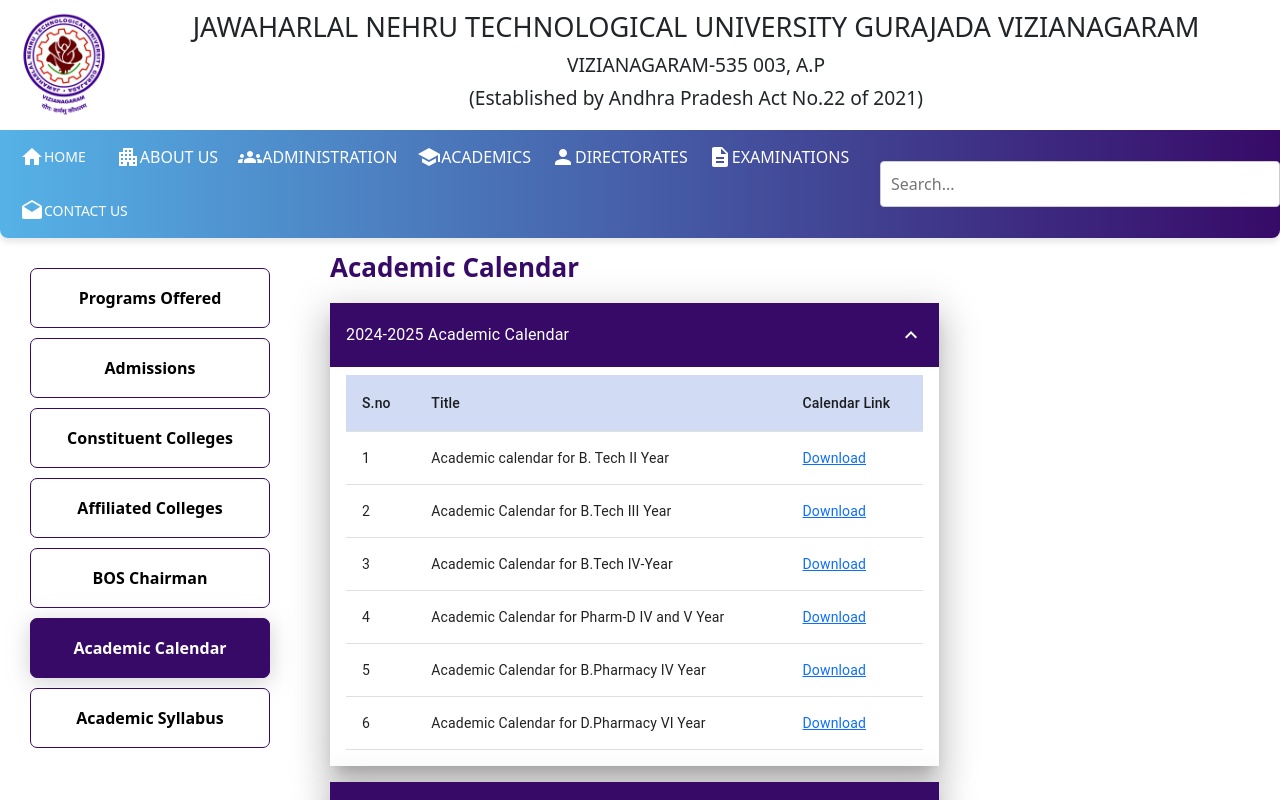
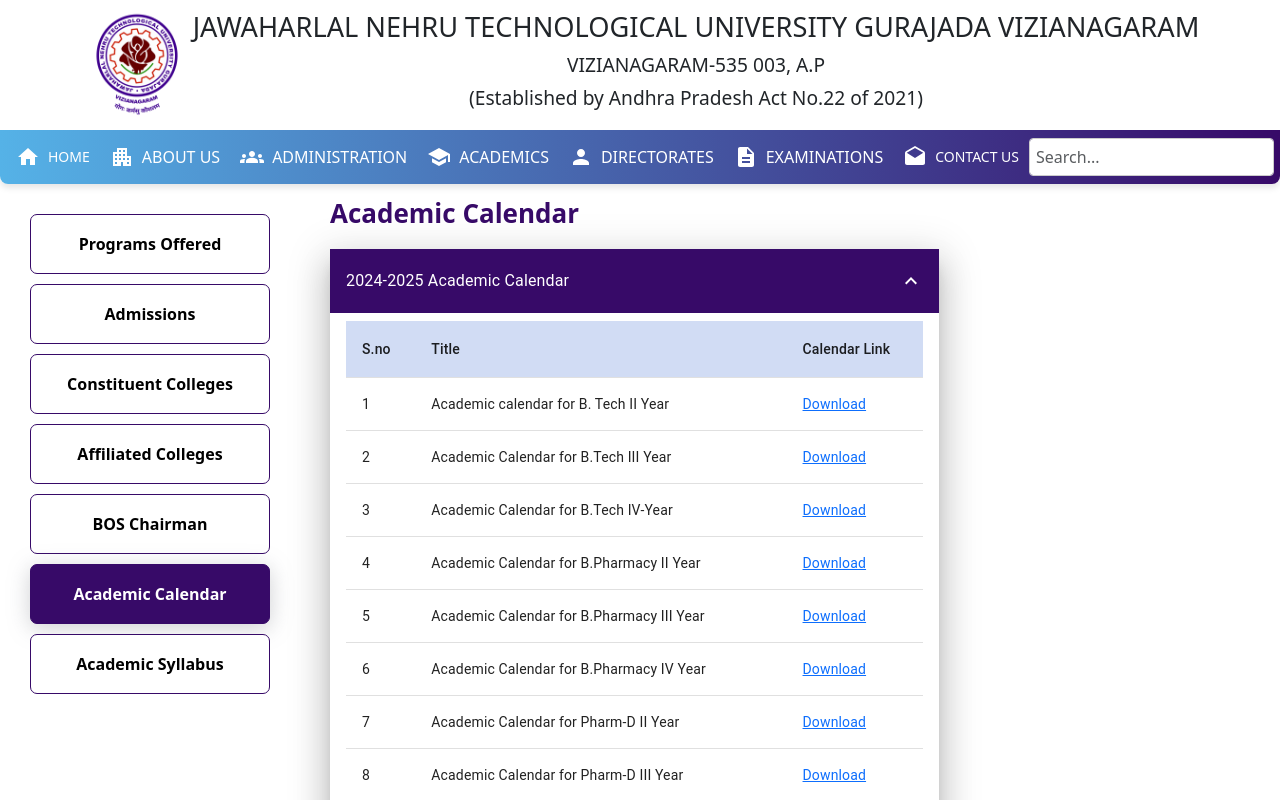
Before and after one commit to Jntu-Gurajada-Vizianagaram/JNTU-GV, a React (Create React App) app: page /academics/Calendar in a window 1280 px wide. Shown: the top 800 px of the page. Built offline with nearby package versions, Linux system fonts and the light colour scheme.

Commit message:
added new academic calenders and modified navbar

```diff
--- a/src/components/HomePage/AboutUsMain/aboutUs.css
+++ b/src/components/HomePage/AboutUsMain/aboutUs.css
@@ -1,6 +1,6 @@
 /* aboutUs.css */
 
-@keyframes float {
+/* @keyframes float {
   0% {
     transform: translateY(0);
   }
@@ -10,7 +10,7 @@
   100% {
     transform: translateY(0);
   }
-}
+} */
 
 .aboutUs {
   background-color: #370b69;
--- a/src/components/HomePage/ImageGallery/ImageGallery.js
+++ b/src/components/HomePage/ImageGallery/ImageGallery.js
@@ -47,7 +47,7 @@
                 alt={`Slide ${image.description}`}
               />
               <Carousel.Caption>
-                <div className="carouselText">{image.description}</div>
+                {/* <div className="carouselText">{image.description}</div> */}
               </Carousel.Caption>
             </Carousel.Item>
           ))}
--- a/src/components/MainPage/NavBar/Academics/Calender/Calender.js
+++ b/src/components/MainPage/NavBar/Academics/Calender/Calender.js
@@ -31,14 +31,33 @@
     },
 
     {
+      Title: "Academic Calendar for B.Pharmacy II Year",
+      pdfLink:
+        "https://drive.google.com/file/d/1nYJsXSxp0cJ1K1KvcR18DZKm5YsB5lIr/view?usp=sharing",
+    },
+    {
+      Title: "Academic Calendar for B.Pharmacy III Year",
+      pdfLink:
+        "https://drive.google.com/file/d/1dper2t-KqHJxOEsj9rlENfS1j-yqPOCa/view?usp=sharing 3rd",
+    },{
+      Title: "Academic Calendar for B.Pharmacy IV Year",
+      pdfLink:
+        "https://drive.google.com/file/d/1krcUXGw7FoLzNy1Q0H6RWaTISO6msCTJ/view?usp=sharing",
+    },
+    {
+      Title: "Academic Calendar for Pharm-D II Year",
+      pdfLink:
+        "https://drive.google.com/file/d/1mGisItZYPdVJJy6IiVNEioLpJwBwzOXJ/view?usp=sharing",
+    },
+    {
+      Title: "Academic Calendar for Pharm-D III Year",
+      pdfLink:
+        "https://drive.google.com/file/d/1RzKC8HrA589vpgQqrFVc75aQEwFbEhph/view?usp=sharing",
+    },
+    {
       Title: "Academic Calendar for Pharm-D IV and V Year",
       pdfLink:
         "https://drive.google.com/file/d/1DbS9SfUlT2BLiWGpNgu24AFKBieSDtWy/view?usp=sharing",
-    },
-    {
-      Title: "Academic Calendar for B.Pharmacy IV Year",
-      pdfLink:
-        "https://drive.google.com/file/d/1krcUXGw7FoLzNy1Q0H6RWaTISO6msCTJ/view?usp=sharing",
     },
     {
       Title: "Academic Calendar for D.Pharmacy VI Year",
--- a/src/components/MainPage/NavBar/Dropdown.css
+++ b/src/components/MainPage/NavBar/Dropdown.css
@@ -47,10 +47,6 @@
   position: relative;
   display: inline-block;
 }
-.drop-icon{
-
-}
-
 .dropdown-content {
   display: none;
   position: absolute;
@@ -92,14 +88,27 @@
   .menu-icon {
     display: flex;
     color: #ffffff;
-    justify-content: flex-start;
-    align-self: flex-start;
+    /* justify-content: space-around;
+    align-self: space-around; */
     padding: 10px;
   }
+.bigSearch{
+  display: none;
+}
+.menu-search{
+  display: flex;
+  flex-direction: row;
+  justify-content:space-between;
+  align-items: center;
+  width: 100%;
+}
 
   .menu-off-options {
     display: none;
   }
+#seach-icon{
+  color: black;
+}
 
   .menu-on-options {
     display: flex;
--- a/src/components/MainPage/NavBar/Header.css
+++ b/src/components/MainPage/NavBar/Header.css
@@ -1,7 +1,9 @@
 .header-container {
   display: flex;
+  flex-direction: row;
+  justify-content: center;
   align-items: center;
-  justify-content: space-between;
+
   background-color: white;
   padding: 0.5rem;
   transition: all 0.3s ease;
@@ -28,7 +30,7 @@
 }
 
 .header-text {
-  flex: 1;
+  /* flex: 1; */
   text-align: center;
   transition: opacity 0.3s ease;
 }
@@ -87,6 +89,6 @@
 }
 @media (max-width: 449px){
   .header-container.scrolled .header-text h1 {
-    font-size: 0.555rem;
+    font-size: 0.55rem;
   }
 }
--- a/src/components/MainPage/NavBar/Header.js
+++ b/src/components/MainPage/NavBar/Header.js
@@ -7,7 +7,7 @@
 
   useEffect(() => {
     const handleScroll = () => {
-      setIsScrolled(window.scrollY > 30);
+      setIsScrolled(window.scrollY > 0);
     };
 
     window.addEventListener("scroll", handleScroll);
--- a/src/components/MainPage/NavBar/NavBar.js
+++ b/src/components/MainPage/NavBar/NavBar.js
@@ -29,12 +29,12 @@
   const dropdownItems = [
     {
       icon: <HomeIcon />,
-      label: "HOME",
+      label: " HOME",
       path: "/",
     },
     {
       icon: <ApartmentIcon />,
-      label: "ABOUT US",
+      label: " ABOUT US",
       path: "/about-us",
       subItems: [
         { label: "About JNTU-GV", path: "/about-us/about-jntugv" },
@@ -44,7 +44,7 @@
     },
     {
       icon: <GroupsIcon />,
-      label: "ADMINISTRATION",
+      label: " ADMINISTRATION",
       path: "/administration",
       subItems: [
         { label: "Chancellor", path: "/administration/chancellor" },
@@ -55,7 +55,7 @@
     },
     {
       icon: <SchoolIcon />,
-      label: "ACADEMICS",
+      label: " ACADEMICS",
       path: "/academics",
       subItems: [
         { label: "Programs offered", path: "/academics/programs-offered" },
@@ -73,7 +73,7 @@
     },
     {
       icon: <PersonIcon />,
-      label: "DIRECTORATES",
+      label: " DIRECTORATES",
       path: "/directorates",
       subItems: [
         { label: "Academic Planning", path: "/directorates/academic-planning" },
@@ -92,7 +92,7 @@
     },
     {
       icon: <DescriptionIcon />,
-      label: "EXAMINATIONS",
+      label: " EXAMINATIONS",
       path: "/examination",
       subItems: [
         {
@@ -132,7 +132,7 @@
     },
     {
       icon: <DraftsIcon />,
-      label: "CONTACT US",
+      label: " CONTACT US",
       path: "/contact-us",
     },
     // Add more dropdown items as needed
@@ -148,9 +148,13 @@
 
   return (
     <nav className="topnav">
-      <div className="menu-icon" onClick={handleMenuToggle}>
-        <MenuIcon />
-        MENU
+      <div className="menu-search">
+        <div className="menu-icon" onClick={handleMenuToggle}>
+          <MenuIcon />MENU
+        </div>
+        <div className="menu-icon" id="seach-icon">
+          <Search />
+        </div>
       </div>
       <div className={menuState ? "menu-on-options" : "menu-off-options"}>
         {dropdownItems.map((item, index) => (
@@ -158,12 +162,12 @@
             <div className="dropbtn">
               {item.subItems ? (
                 <div className="drop-icon d-flex align-items-center">
-                  {item.icon} {item.label}
+                  {item.icon }<span className="ms-2"></span> { item.label}
                 </div>
               ) : (
                 <div className="drop-icon" onClick={handleMenuToggle}>
-                  <Link className="d-flex align-items-center" to={item.path}>
-                    {item.icon} {item.label}
+                  <Link className="px-0 d-flex align-items-center" to={item.path}>
+                    {item.icon}<span className="ms-2" ></span>{item.label}
                   </Link>
                 </div>
               )}
@@ -182,7 +186,9 @@
           </div>
         ))}
       </div>
-      <Search/>
+      <div className="bigSearch">
+      <Search />
+      </div>
     </nav>
   );
 };
--- a/src/components/MainPage/NavBar/Search/Search.css
+++ b/src/components/MainPage/NavBar/Search/Search.css
@@ -8,13 +8,14 @@
 
   .search-input {
     width: 100%;
-    padding: 10px;
+    padding: 6px;
     border: 1px solid #ccc;
     border-radius: 4px;
     transition: width 0.3s ease;
   }
 
   .search-results {
+    color: #2e0669;
     position: absolute;
     width: 100%;
     max-height: 200px;
@@ -28,8 +29,9 @@
   }
 
   .search-item {
-    padding: 10px;
+    padding: 6px;
     cursor: pointer;
+    list-style: none;
   }
 
   .search-item:hover {
@@ -43,11 +45,11 @@
     }
 
     .search-input {
-      padding: 8px;
+      padding: 4px;
     }
 
     .search-item {
-      padding: 8px;
+      padding: 6px;
     }
   }
 
@@ -57,7 +59,7 @@
     }
 
     .search-input {
-      padding: 6px;
+      padding: 3px;
     }
 
     .search-item {
--- a/src/components/MainPage/NavBar/Search/Search.js
+++ b/src/components/MainPage/NavBar/Search/Search.js
@@ -1,5 +1,5 @@
 // Search.js
-import React, { useState } from "react";
+import React, { useState, useEffect, useRef } from "react";
 import { useNavigate } from "react-router-dom";
 import { searchItems } from "./SearchData";
 import './Search.css';
@@ -8,11 +8,12 @@
   const [query, setQuery] = useState("");
   const [filteredItems, setFilteredItems] = useState([]);
   const navigate = useNavigate();
+  const searchInputRef = useRef(null);
+  const searchResultsRef = useRef(null);
 
   const handleSearch = (event) => {
     const value = event.target.value;
     setQuery(value);
-
     const filtered = searchItems.filter((item) =>
       item.label.toLowerCase().includes(value.toLowerCase())
     );
@@ -25,6 +26,24 @@
     setFilteredItems([]); // Clear the search results
   };
 
+  const handleClickOutside = (event) => {
+    if (
+      searchInputRef.current &&
+      searchResultsRef.current &&
+      !searchInputRef.current.contains(event.target) &&
+      !searchResultsRef.current.contains(event.target)
+    ) {
+      setFilteredItems([]);
+    }
+  };
+
+  useEffect(() => {
+    window.addEventListener('click', handleClickOutside);
+    return () => {
+      window.removeEventListener('click', handleClickOutside);
+    };
+  }, []);
+
   return (
     <div className="search-container">
       <input
@@ -32,10 +51,11 @@
         value={query}
         onChange={handleSearch}
         placeholder="Search..."
-        className="search-input"
+        className="search-input form-control"
+        ref={searchInputRef}
       />
       {filteredItems.length > 0 && (
-        <ul className="search-results">
+        <ul className="search-results" ref={searchResultsRef}>
           {filteredItems.map((item, index) => (
             <li key={index} onClick={() => handleNavigation(item.path)} className="search-item">
               {item.label}
```
